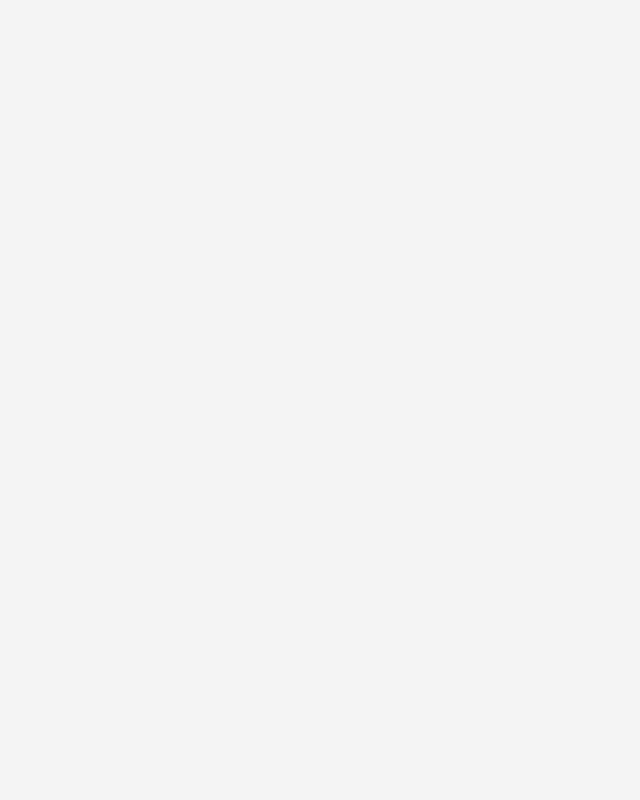
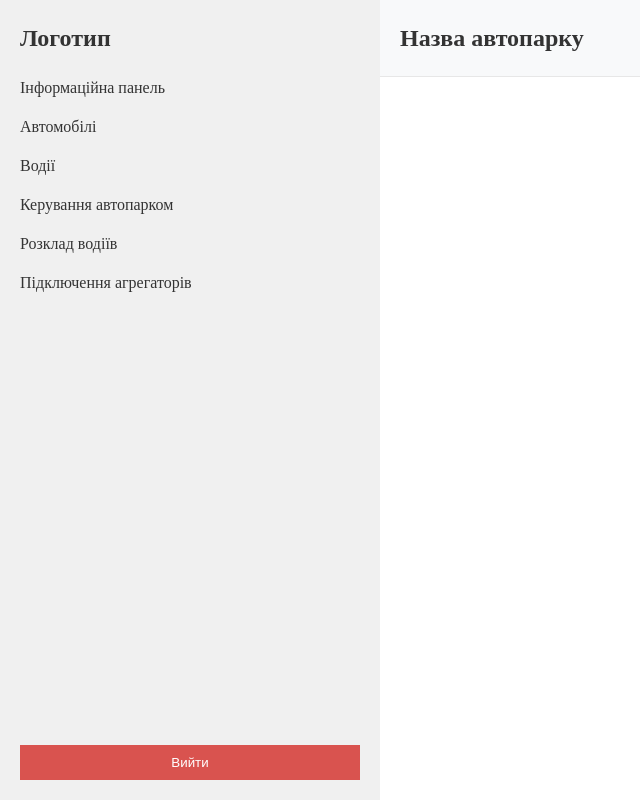
Before and after one commit to OlegBondarUA/Ninja-taxi-front, a Vue app: page /dashboard in a window 1280 px wide. Before the commit this address had no page. Shown: the whole page, without its empty margins (0-640 px from the left). Built offline with nearby package versions, Linux system fonts and the light colour scheme.

Commit message:
add login user

```diff
--- a/package.json
+++ b/package.json
@@ -10,6 +10,7 @@
   },
   "dependencies": {
     "axios": "^1.7.2",
+    "jwt-decode": "^4.0.0",
     "pinia": "2.0.24",
     "swiper": "^8.4.7",
     "vue": "3.2.45",
--- a/src/components/LoginForm.vue
+++ b/src/components/LoginForm.vue
@@ -49,8 +49,7 @@ export default {
       try {
         const csrfToken = getCookie('csrftoken');
 
-        const response = await axios.post('http://localhost:8000/post-request/', {
-          action: "login_invest",
+        const response = await axios.post('http://localhost:8000/login/', {
           login: this.login,
           password: this.password
         }, {
@@ -62,10 +61,15 @@ export default {
         });
 
         if (response.data.success) {
+          const token = response.data.token;
+
+          document.cookie = `jwt_token=${token}; path=/; max-age=${3 * 60 * 60};`;
+
           this.$emit('loginSuccess');
+          this.$router.push('/dashboard');
+        } else {
+          console.log('Login failed:', response.data.message);
         }
-
-        console.log('Response:', response.data['success']);
       } catch (error) {
         console.error('Error:', error);
       }
--- a/src/components/TopNavbar.vue
+++ b/src/components/TopNavbar.vue
@@ -9,8 +9,7 @@
       <ul class="nav me-auto">
         <li class="nav-item"><router-link to="/" class="nav-link px-2 active" aria-current="page">Головна</router-link>
         </li>
-        <li class="nav-item dropdown" @mouseenter="showServiceDropdown = true"
-          @mouseleave="showServiceDropdown = false">
+        <li class="nav-item dropdown" @mouseenter="showServiceDropdown = true" @mouseleave="showServiceDropdown = false">
           <span class="nav-link px-2" id="navbarDropdown" role="button" aria-expanded="false">Обрати послугу</span>
           <ul class="dropdown-menu dropdown-menu-service" aria-labelledby="navbarDropdown"
             :style="{ display: showServiceDropdown ? 'block' : 'none' }" @mouseenter="showServiceDropdown = true"
@@ -20,8 +19,7 @@
             </li>
           </ul>
         </li>
-        <li class="nav-item dropdown" @mouseenter="showBusinessDropdown = true"
-          @mouseleave="showBusinessDropdown = false">
+        <li class="nav-item dropdown" @mouseenter="showBusinessDropdown = true" @mouseleave="showBusinessDropdown = false">
           <span class="nav-link px-2" id="navbarDropdownBusiness" role="button" aria-expanded="false">Для бізнесу</span>
           <ul class="dropdown-menu dropdown-menu-business" aria-labelledby="navbarDropdownBusiness"
             :style="{ display: showBusinessDropdown ? 'block' : 'none' }" @mouseenter="showBusinessDropdown = true"
@@ -45,11 +43,12 @@
           </ul>
         </li>
       </ul>
-      <div class="sing-in dropdown" @click="showLoginModal = true; toggleBodyOverflow(true)">
+      <div class="sing-in dropdown" @click="handleLoginClick">
         <svg width="34" height="34" viewBox="0 0 34 34" fill="none" xmlns="http://www.w3.org/2000/svg">
           <path
             d="M32.9948 17.0047C32.9948 22.106 30.6076 26.6578 26.8752 29.5802C24.1611 31.7259 20.7224 33 16.9995 33C13.2671 33 9.82841 31.7259 7.11437 29.5802C3.38672 26.6531 0.999512 22.106 0.999512 17.0047C0.999512 8.16163 8.16115 1 17.0042 1C25.8379 1 32.9948 8.16163 32.9948 17.0047Z"
-            :fill="isLoggedIn ? '#a1e8b9' : '#fff'" stroke="#EC6323" stroke-miterlimit="10" stroke-linecap="round" stroke-linejoin="round" />
+            :fill="isLoggedIn ? '#a1e8b9' : '#fff'" stroke="#EC6323" stroke-miterlimit="10" stroke-linecap="round"
+            stroke-linejoin="round" />
           <path
             d="M23.6783 14.4942C23.6783 10.8045 20.6896 7.8157 16.9998 7.8157C13.31 7.8157 10.3213 10.8045 10.3213 14.4942C10.3213 18.184 13.31 21.1727 16.9998 21.1727C20.6896 21.1775 23.6783 18.184 23.6783 14.4942Z"
             fill="#EC6323" stroke="#EC6323" stroke-miterlimit="10" stroke-linecap="round" stroke-linejoin="round" />
@@ -63,14 +62,21 @@
 
   <div v-if="showLoginModal" class="modal-overlay" @click="hideLoginModal">
     <div class="modal-content" @click.stop>
-      <LoginForm @close="hideLoginModal" @loginSuccess="handleLoginSuccess"/>
+      <LoginForm @close="hideLoginModal" @loginSuccess="handleLoginSuccess" />
     </div>
   </div>
 </template>
 
 <script>
 import { defineComponent, ref, onMounted, onBeforeUnmount } from "vue";
+import axios from 'axios';
 import LoginForm from "./LoginForm.vue";
+import { useRouter } from 'vue-router';
+
+function getCookie(name) {
+  const match = document.cookie.match(new RegExp('(^| )' + name + '=([^;]+)'));
+  return match ? decodeURIComponent(match[2]) : null;
+}
 
 export default defineComponent({
   name: "TopNavbar",
@@ -84,6 +90,14 @@ export default defineComponent({
     const showBusinessDropdown = ref(false);
     const showIconsDropdown = ref(false);
     const isLoggedIn = ref(false);
+    const router = useRouter();
+
+    const checkToken = () => {
+      const token = getCookie('jwt_token');
+      if (token) {
+        isLoggedIn.value = true;
+      }
+    };
 
     const handleScroll = () => {
       if (headRef.value) {
@@ -97,6 +111,7 @@ export default defineComponent({
     };
 
     onMounted(() => {
+      checkToken();
       window.addEventListener("scroll", handleScroll);
     });
 
@@ -122,6 +137,37 @@ export default defineComponent({
       hideLoginModal();
     };
 
+    const handleLoginClick = async () => {
+      const token = getCookie('jwt_token');
+      const csrfToken = getCookie('csrftoken');
+      if (token) {
+        try {
+          const response = await axios.post('http://localhost:8000/verify-token/', {}, {
+            headers: {
+              'Authorization': `Bearer ${token}`,
+              'X-CSRFToken': csrfToken
+            },
+            withCredentials: true
+          });
+
+          if (response.data.success) {
+            isLoggedIn.value = true;
+            router.push('/dashboard');
+          } else {
+            showLoginModal.value = true;
+            toggleBodyOverflow(true);
+          }
+        } catch (error) {
+          console.error('Token verification failed:', error);
+          showLoginModal.value = true;
+          toggleBodyOverflow(true);
+        }
+      } else {
+        showLoginModal.value = true;
+        toggleBodyOverflow(true);
+      }
+    };
+
     return {
       headRef,
       showLoginModal,
@@ -131,12 +177,12 @@ export default defineComponent({
       toggleBodyOverflow,
       hideLoginModal,
       handleLoginSuccess,
+      handleLoginClick,
       isLoggedIn
     };
   },
 });
 </script>
-
 
 <style scoped>
 .fixed-top {
--- /dev/null
+++ b/src/pages/DashboardHome.vue
@@ -0,0 +1,109 @@
+<template>
+    <div class="wrapper">
+      <div class="sidebar">
+        <router-link to="/" class="logo">Логотип</router-link>
+        <nav class="nav">
+          <router-link to="/dashboard" class="nav-item">Інформаційна панель</router-link>
+          <router-link to="/cars" class="nav-item">Автомобілі</router-link>
+          <router-link to="/drivers" class="nav-item">Водії</router-link>
+          <router-link to="/fleet-management" class="nav-item">Керування автопарком</router-link>
+          <router-link to="/driver-schedule" class="nav-item">Розклад водіїв</router-link>
+          <router-link to="/aggregator-integration" class="nav-item">Підключення агрегаторів</router-link>
+        </nav>
+        <button class="logout-button" @click="logout">Вийти</button>
+      </div>
+      <div class="main-content">
+        <header class="header">
+          <h1>Назва автопарку</h1>
+        </header>
+        <div class="content">
+          <router-view></router-view>
+        </div>
+      </div>
+    </div>
+  </template>
+
+  <script>
+  export default {
+    methods: {
+      logout() {
+        // Логіка виходу з системи
+        console.log("Вихід з системи");
+      }
+    }
+  }
+  </script>
+
+  <style scoped>
+  .wrapper {
+    display: flex;
+    height: 100vh; /* Встановлення висоти на весь екран */
+  }
+
+  .sidebar {
+    width: 380px; /* Встановлення ширини */
+    background-color: #f0f0f0; /* Колір фону за бажанням */
+    display: flex;
+    flex-direction: column;
+    justify-content: space-between; /* Розташування елементів зверху і знизу */
+    padding: 20px;
+  }
+
+  .logo {
+    font-size: 24px;
+    font-weight: bold;
+    text-decoration: none;
+    color: #333;
+    margin-bottom: 20px;
+  }
+
+  .nav {
+    flex-grow: 1;
+  }
+
+  .nav-item {
+    display: block;
+    margin-bottom: 15px;
+    text-decoration: none;
+    color: #333;
+  }
+
+  .nav-item:hover {
+    text-decoration: underline;
+  }
+
+  .logout-button {
+    background-color: #d9534f;
+    color: white;
+    border: none;
+    padding: 10px;
+    cursor: pointer;
+    text-align: center;
+  }
+
+  .logout-button:hover {
+    background-color: #c9302c;
+  }
+
+  .main-content {
+    flex-grow: 1;
+    display: flex;
+    flex-direction: column;
+  }
+
+  .header {
+    background-color: #f8f9fa; /* Світло-сірий фон */
+    padding: 20px;
+    border-bottom: 1px solid #e7e7e7; /* Сірий бордер знизу */
+  }
+
+  .header h1 {
+    margin: 0;
+    font-size: 24px;
+  }
+
+  .content {
+    flex-grow: 1;
+    padding: 20px;
+  }
+  </style>
--- a/src/pages/routes.js
+++ b/src/pages/routes.js
@@ -4,6 +4,7 @@ import ChargingStations from './ChargingStations.vue';
 import Price from './Price.vue';
 import Investment from './Investment.vue';
 import AutoPark from './AutoPark.vue';
+import DashboardHome from './DashboardHome.vue'
 
 const routes = [
   {
@@ -29,6 +30,11 @@ const routes = [
   {
     path: '/business/fleet-owners/',
     component: AutoPark
+  },
+
+  {
+    path: '/dashboard',
+    component: DashboardHome
   }
 ]
 export default function(history) {
```
Also changed, not shown: 1 other file (tests, documents, lock files or other folders).
